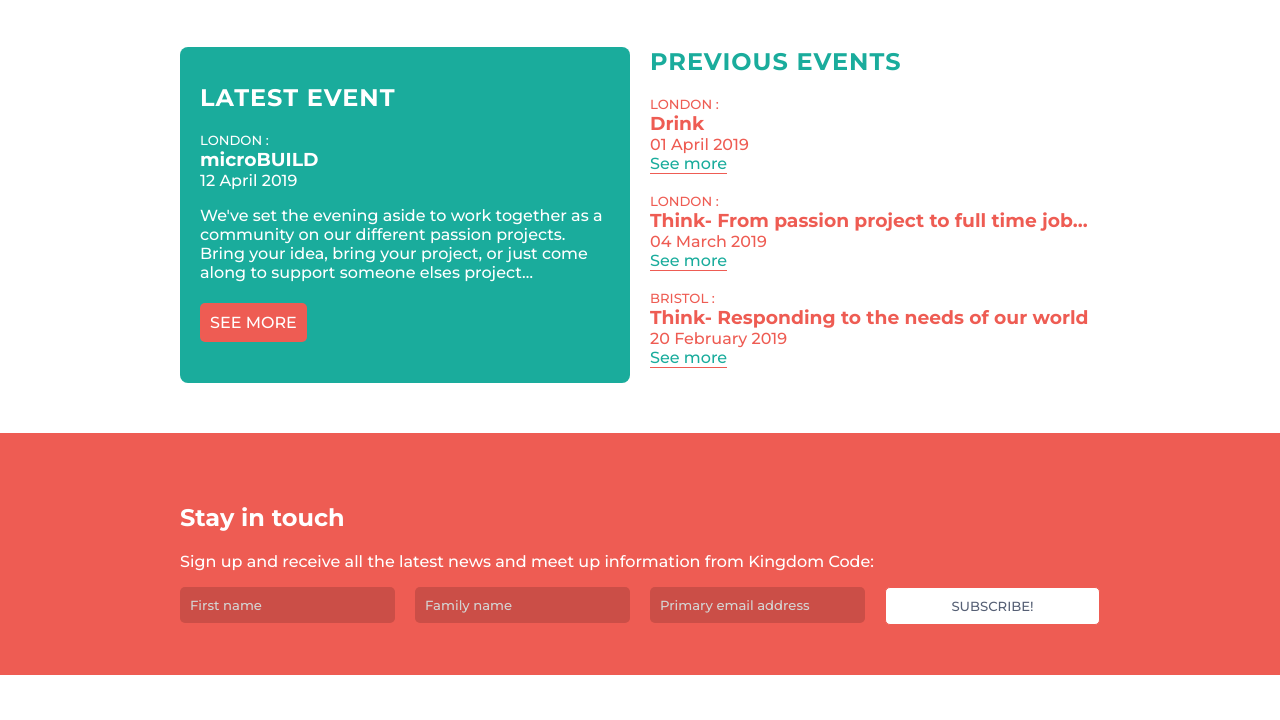
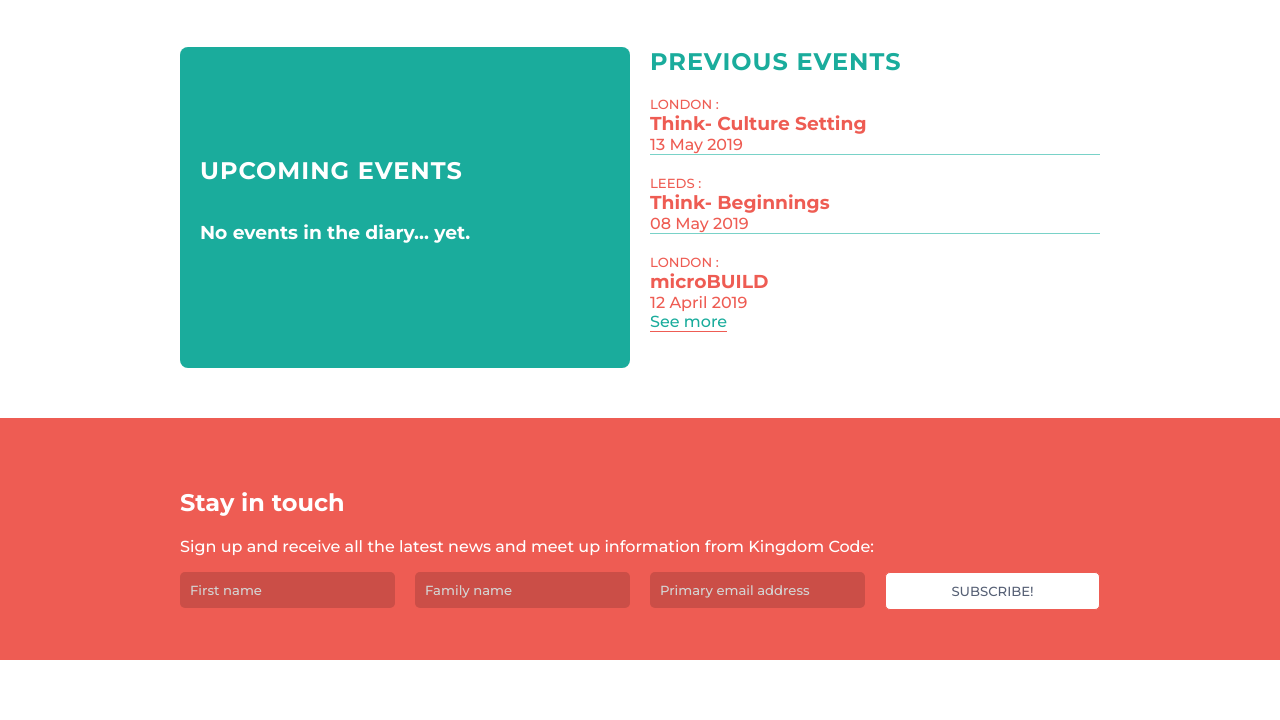
Before and after one commit to kingdom-code/kingdom-code, an Eleventy site: page src/index.njk in a window 1280 px wide. Shown: the part 840-1560 px from the top of the page. Built offline with nearby package versions, Linux system fonts and the light colour scheme; Eleventy itself is replaced by a stand-in of ours; files that its build step writes are made by us from their sources.

Commit message:
Add city pages

```diff
--- a/src/_assets/style.css
+++ b/src/_assets/style.css
@@ -40,8 +40,7 @@ a:hover {
   padding-bottom: 80vh;
 }
 
-.kc-header video {
-  border-radius: 4px;
+.kc-header__media {
   display: block;
   height: 100%;
   left: 0;
@@ -66,10 +65,16 @@ a:hover {
   align-items: center;
 }
 
-.kc-header img {
+.kc-header .kc-header__logo {
   max-width: 145px;
   min-width: 75px;
   margin: 20px 0;
+}
+
+.kc-header__cityName-svg {
+  margin: 20px 0;
+  max-width: 400px;
+  max-height: 50px;
 }
 
 .kc-header h1 {
@@ -166,6 +171,7 @@ a:hover {
 
 .kc-events-list li {
   margin: 20px 0;
+  border-bottom: 1px solid #79d2c8;
 }
 
 .kc-events-list li:first-child {
@@ -174,6 +180,12 @@ a:hover {
 
 .kc-events-list li:last-child {
   margin-bottom: 0;
+  border-bottom: none;
+}
+
+.kc-events__link {
+  display: inline-block;
+  margin-bottom: 20px;
 }
 
 .kc-events__future {
@@ -199,7 +211,7 @@ a:hover {
   padding: 10px;
   border: 0;
   border-radius: 5px;
-  margin: 5px 0;
+  margin: 5px 0 20px;
   display: inline-block;
   text-transform: uppercase;
 }
@@ -292,7 +304,7 @@ a:hover {
     font-size: 4em;
   }
 
-  .kc-header img {
+  .kc-header .kc-header__logo {
     width: 50%;
     max-width: 220px;
   }
@@ -338,7 +350,7 @@ a:hover {
     width: 100%;
   }
 
-  .kc-header__container__logoGroup img {
+  .kc-header__container__logoGroup .kc-header__logo {
     margin: 0;
     padding: 0 20px;
   }
--- a/src/_data/events.json
+++ b/src/_data/events.json
@@ -1,4 +1,18 @@
 [
+  {
+    "name": "Think- Culture Setting",
+    "city": "London",
+    "date": "2019-05-13",
+    "url": "",
+    "description": ""
+  },
+  {
+    "name": "Think- Beginnings",
+    "city": "Leeds",
+    "date": "2019-05-08",
+    "url": "",
+    "description": ""
+  },
   {
     "name": "microBUILD",
     "city": "London",
@@ -22,10 +36,52 @@
   },
   {
     "name": "Think- Responding to the needs of our world",
-    "city": "Bristol",
+    "city": "Bath and Bristol",
     "date": "2019-02-20",
     "url": "https://www.eventbrite.co.uk/e/kingdom-code-bath-and-bristol-responding-to-the-needs-of-our-world-tickets-55901241117#",
     "description": "How are we called to respond to the needs of our world? What’s the role of tech in this and how can we contribute? Record numbers of displaced people, natural and man-made disasters are robbing people of life in all its fullness- including here in the South West. Join us as we explore how we can practically use our skill sets to bring love, life and hope into our cities."
+  },
+  {
+    "name": "Think- Generous Technologists",
+    "city": "Bath and Bristol",
+    "date": "2018-11-07",
+    "url": "https://www.eventbrite.co.uk/e/kingdom-code-bristol-think-tickets-51804874775",
+    "description": "How does Christian generosity shape how we build tech? That was one of the questions that we were exploring last month during Kingdom Code BUILD. But we don't want to stop after the hackathon… we want to keep on exploring the topic together."
+  },
+  {
+    "name": "Drink",
+    "city": "Bath and Bristol",
+    "date": "2018-08-14",
+    "url": "https://www.eventbrite.co.uk/e/kingdom-code-bath-august-meetup-tickets-48586674050",
+    "description": ""
+  },
+  {
+    "name": "Think- With the Bible Society",
+    "city": "Bath and Bristol",
+    "date": "2018-06-20",
+    "url": "https://www.eventbrite.co.uk/e/kingdom-code-bristol-with-the-bible-society-tickets-45799157513",
+    "description": "This month we're going to be joined by Matt Cooper, Head of Digital at the Bible Society. They've existed since 1804 with the mission to bring the Bible to life; to help people around the world engage with it, relate to it, and make sense of it. No small task! Matt will be sharing more around how digital tools have changed how they work, and some of the plans for upcoming scripture engagement projects."
+  },
+  {
+    "name": "Drink",
+    "city": "Bath and Bristol",
+    "date": "2018-05-30",
+    "url": "https://www.eventbrite.co.uk/e/kingdom-code-bristol-tickets-45429827838",
+    "description": ""
+  },
+  {
+    "name": "Think- Beginnings",
+    "city": "Bath and Bristol",
+    "date": "2018-04-18",
+    "url": "https://www.eventbrite.co.uk/e/kingdom-code-think-bath-tickets-44001118530",
+    "description": "Join us on Wednesday 18th April as we host the second event in the South West. Last month was an opportunity to begin to get to know other Christians in the tech world, tonight will be a time to start to think and discuss how our faith and technology come together."
+  },
+  {
+    "name": "Drink",
+    "city": "Bath and Bristol",
+    "date": "2018-03-21",
+    "url": "https://www.eventbrite.co.uk/e/kingdom-code-bath-tickets-42196690437",
+    "description": "Over the next three months we're going to be starting a set of events in the South West to build relationships between us, to encourage one another, to share about the things that we're working on, to start thinking about how our Christian worldview comes together with our vocation, and looking to put that into practice."
   }
 
 ]
--- /dev/null
+++ b/src/_data/people.json
@@ -0,0 +1,38 @@
+[
+  {
+    "name": "Alasdair Munday",
+    "team": ["Leeds"]
+  },
+  {
+    "name": "Alice Creasey",
+    "team": ["Leeds"]
+  },
+  {
+    "name": "Patrick Bokšan-Cullen",
+    "team": ["London"]
+  },
+  {
+    "name": "James Isbell",
+    "team": ["Bath and Bristol"]
+  },
+  {
+    "name": "Amy Silcock",
+    "team": ["Bath and Bristol"]
+  },
+  {
+    "name": "Andy Geers",
+    "team": ["London", "Leadership", "BUILD"]
+  },
+  {
+    "name": "James Doc",
+    "team": ["London", "Leadership", "BUILD"]
+  },
+  {
+    "name": "Sam Peckham",
+    "team": ["Leadership", "BUILD"]
+  },
+  {
+    "name": "Arun Mahtani",
+    "team": ["Leadership", "BUILD"]
+  }
+]
--- /dev/null
+++ b/src/_includes/blocks/events.njk
@@ -0,0 +1,90 @@
+<div class="kc-events">
+
+  <section itemscope itemtype="http://schema.org/Event" class="kc-events__future kc-event">
+
+    <h2 class="kc-event__type">Upcoming Events</h2>
+
+    <ul class="kc-events-list">
+    {% set count = 0 %}
+    {% for event in events | sort(false, false, "date") %}
+      {% if event.date | isFutureDate == true %}
+        <li itemscope itemtype="http://schema.org/Event">
+
+          <p class="kc-event__city">
+            {{ event.city }}
+          </p>
+
+          <h3 itemprop="name" class="kc-event__event-title">
+            {{ event.name }}
+          </h3>
+
+          <date itemprop="startDate" content="{{ event.date }}" class="kc-event__date">
+            {{ event.date | readableDate }}
+          </date>
+
+          <p itemprop="description" class="kc-event__description">
+            {{ event.description }}
+          </p>
+
+          {% if event.url %}
+            <a href="{{ event.url }}" target="_blank" rel="noopener" itemprop="url" class="kc-events__future__btn">Find out more</a>
+          {% else %}
+            <p class="kc-event__description">
+              Save the date
+            </p>
+          {% endif %}
+        </li>
+        {% set count = count + 1 %}
+      {% endif %}
+    {% endfor %}
+
+    {% if count == 0 %}
+      <li>
+        <h3>No events in the diary… yet.</h3>
+      </li>
+    {% endif %}
+
+    </ul>
+  </section>
+
+  <section class="kc-event">
+
+    <h2 class="kc-event__type">Previous events</h2>
+
+    <ul class="kc-events-list">
+    {% set count = 0 %}
+    {% for event in events | sort(true, false, "date") %}
+      {% if event.date | isFutureDate == false and count < 3 %}
+        <li itemscope itemtype="http://schema.org/Event">
+
+          <p class="kc-event__city">
+            {{ event.city }}
+          </p>
+
+          <h3 itemprop="name" class="kc-event__event-title">
+            {{ event.name }}
+          </h3>
+
+          <date itemprop="startDate" content="{{ event.date }}" class="kc-event__date">
+            {{ event.date | readableDate }}
+          </date>
+
+          {% if event.url %}
+            <a href="{{ event.url }}"  target="_blank" rel="noopener" itemprop="url" class="kc-events__link">See more</a>
+          {% endif %}
+        </li>
+        {% set count = count + 1 %}
+      {% endif %}
+    {% endfor %}
+
+    {% if count == 0 %}
+      <li>
+        <p>This is very new…</p>
+      </li>
+    {% endif %}
+
+    </ul>
+
+  </section>
+
+</div>
--- a/src/_includes/layouts/base.njk
+++ b/src/_includes/layouts/base.njk
@@ -23,58 +23,26 @@
   </head>
 
   <body>
-    <header class="kc-header">
+    {{ layoutContent | safe }}
 
-      <video autoplay loop="loop" src="/_assets/kingdom-code-header.mp4" poster="/_assets/kingdom-code-header.jpg">
-        <source type="video/mp4" src="/_assets/kingdom-code-header.mp4">
-      </video>
-
-      <div class="kc-header__container">
-
-        <div class="kc-header__container__logoGroup">
-          <img src="_assets/logo.svg" alt="" />
-          <hgroup>
-            <h1>{{ basics.name }}</h1>
-            <h2>{{ basics.tag }}</h2>
-          </hgroup>
-        </div>
-
-        <div class="kc-header__ctas">
-          <a href="#meetups">Meetups</a>
-          <a href="#newsletter">Newsletter</a>
-        </div>
-
-        {% if events[0].date | isFutureDate %}
-          {% if events[0].url %}
-            <a href="{{ events[0].url }}" class="kc-header__meetup-lnk" target="_blank" rel="noopener">Join us at the next meetup</a>
-          {% endif %}
-        {% endif %}
-
-      </div>
-
-    </header>
-
-    <main class="container kc-describer">
-      <p>When the love of Jesus and a passion for tech collide, exciting things happen. Things that may just impact the Kingdom, things like Kingdom Code!</p>
-      <p>We’re a community of people who love Jesus and love tech. We’re creatives, developers, designers, entrepreneurs, ideators and innovators. We gather often to encourage, inspire and spark serendipity. So, whether you crunch data, grapple with code, place every pixel or love casting vision, there’s a place for you to come, learn, grow, make friends, network and have fun.</p>
-    </main>
-
-    <section class="container" id="meetups">
-      {{ layoutContent | safe }}
-    </section>
 
     <div class="kc-newsletter">
       <section class="container" id="newsletter">
         <h2>Stay in touch</h2>
-        <p>Sign up and receive all the latest news and meet up information from Kingdom Code:</p>
+        <p>Sign up and receive all the latest news and meet up information from Kingdom Code{% if cityName %} and events in {{ cityName }}{% endif %}:</p>
 
-        <!-- Begin Mailchimp Signup Form -->
         <form action="https://kingdomcode.us11.list-manage.com/subscribe/post?u=0faea843d029399bef7962992&amp;id=686a0f7b4b" method="post" id="mc-embedded-subscribe-form" name="mc-embedded-subscribe-form" class="validate" target="_blank" novalidate>
           <div id="mce-responses" class="clear">
             <div class="response" id="mce-error-response" style="display:none"></div>
             <div class="response" id="mce-success-response" style="display:none"></div>
           </div>
           <div style="position: absolute; left: -5000px;" aria-hidden="true"><input type="text" name="b_0faea843d029399bef7962992_686a0f7b4b" tabindex="-1" value=""></div>
+
+          {# For chimp segmenting. Set in city frontmatter #}
+          {% if chimpId %}
+          <input type="hidden" name="group[19273][{{ chimpId }}]" value="{{ chimpId }}">
+          {% endif %}
+          {# end chimp segmenting #}
 
           <div class="kc-newsletter__group">
             <div class="kc-newsletter__field mc-field-group">
@@ -100,6 +68,7 @@
       </section>
     </div>
 
+
     <footer class="kc-footer">
       <div class="container">
         <p>
--- /dev/null
+++ b/src/_includes/layouts/home.njk
@@ -0,0 +1,43 @@
+---
+layout: layouts/base.njk
+---
+
+<header class="kc-header">
+
+  <video class="kc-header__media" autoplay loop="loop" src="/_assets/kingdom-code-header.mp4" poster="/_assets/kingdom-code-header.jpg">
+    <source type="video/mp4" src="/_assets/kingdom-code-header.mp4">
+  </video>
+
+  <div class="kc-header__container">
+
+    <div class="kc-header__container__logoGroup">
+      <img src="/_assets/logo.svg" alt="Kingdom Code" class="kc-header__logo"/>
+      <hgroup>
+        <h1>{{ basics.name }}</h1>
+        <h2>{{ basics.tag }}</h2>
+      </hgroup>
+    </div>
+
+    <div class="kc-header__ctas">
+      <a href="#meetups">Meetups</a>
+      <a href="#newsletter">Newsletter</a>
+    </div>
+
+    {% if events[0].date | isFutureDate %}
+      {% if events[0].url %}
+        <a href="{{ events[0].url }}" class="kc-header__meetup-lnk" target="_blank" rel="noopener">Join us at the next meetup</a>
+      {% endif %}
+    {% endif %}
+
+  </div>
+
+</header>
+
+<main class="container kc-describer">
+  <p>When the love of Jesus and a passion for tech collide, exciting things happen. Things that may just impact the Kingdom, things like Kingdom Code!</p>
+  <p>We’re a community of people who love Jesus and love tech. We’re creatives, developers, designers, entrepreneurs, ideators and innovators. We gather often to encourage, inspire and spark serendipity. So, whether you crunch data, grapple with code, place every pixel or love casting vision, there’s a place for you to come, learn, grow, make friends, network and have fun.</p>
+</main>
+
+<section class="container" id="meetups">
+  {{ layoutContent | safe }}
+</section>
--- a/src/index.njk
+++ b/src/index.njk
@@ -1,76 +1,5 @@
 ---
-layout: layouts/base.njk
-date: 2019-04-07
+layout: layouts/home.njk
 ---
 
-<div class="kc-events">
-
-  <section itemscope itemtype="http://schema.org/Event" class="kc-events__future kc-event">
-
-    <h2 class="kc-event__type">
-    {% if events[0].date | isFutureDate %}
-      Upcoming event
-    {% else %}
-      Latest event
-    {% endif %}
-    </h2>
-
-    <p class="kc-event__city">
-      {{ events[0].city }}
-    </p>
-
-    <h3 itemprop="name" class="kc-event__event-title">
-      {{ events[0].name }}
-    </h3>
-
-    <date itemprop="startDate" content="{{ events[0].date }}" class="kc-event__date">
-      {{ events[0].date | readableDate }}
-    </date>
-
-    <p itemprop="description" class="kc-event__description">
-      {{ events[0].description }}
-    </p>
-
-    {% if events[0].url %}
-      <a href="{{ events[0].url }}" target="_blank" rel="noopener" itemprop="url" class="kc-events__future__btn">
-      {% if events[0].date | isFutureDate %}
-        Find out more
-      {% else %}
-        See more
-      {% endif %}
-    {% endif %}
-    </a>
-  </section>
-
-  <section class="kc-event">
-
-    <h2 class="kc-event__type">Previous events</h2>
-
-    <ul class="kc-events-list">
-    {% set len = events.length %}
-    {% for i in range(1, len) %}
-      <li itemscope itemtype="http://schema.org/Event">
-
-        <p class="kc-event__city">
-          {{ events[i].city }}
-        </p>
-
-        <h3 itemprop="name" class="kc-event__event-title">
-          {{ events[i].name }}
-        </h3>
-
-        <date itemprop="startDate" content="{{ events[i].date }}" class="kc-event__date">
-          {{ events[i].date | readableDate }}
-        </date>
-
-        {% if events[i].url %}
-          <a href="{{ events[i].url }}"  target="_blank" rel="noopener" itemprop="url">See more</a>
-        {% endif %}
-      </li>
-    {% endfor %}
-
-    </ul>
-
-  </section>
-
-</div>
+{% include "blocks/events.njk" %}
```
Also changed, not shown: src/_includes/layouts/city.njk (added, +47 -0 lines), src/cities/bath-and-bristol.md (added, +5 -0 lines), src/cities/index.njk (added, +18 -0 lines), src/cities/leeds.md (added, +5 -0 lines), src/cities/london.md (added, +5 -0 lines), .eleventy.js, src/_assets/cities/bath-and-bristol.jpg (added), src/_assets/cities/bath-and-bristol.svg (added), src/_assets/cities/leeds.jpg (added), src/_assets/cities/leeds.svg (added), src/_assets/cities/london.jpg (added), src/_assets/cities/london.svg (added).
